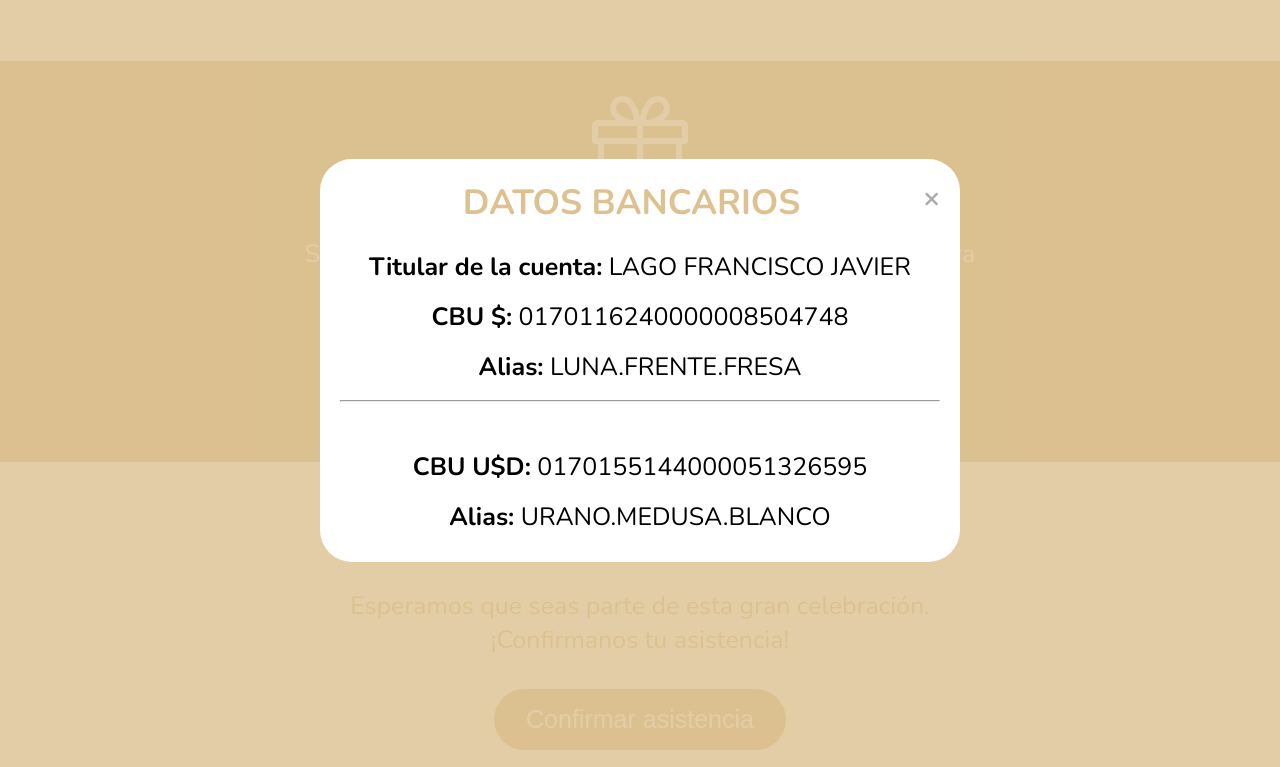
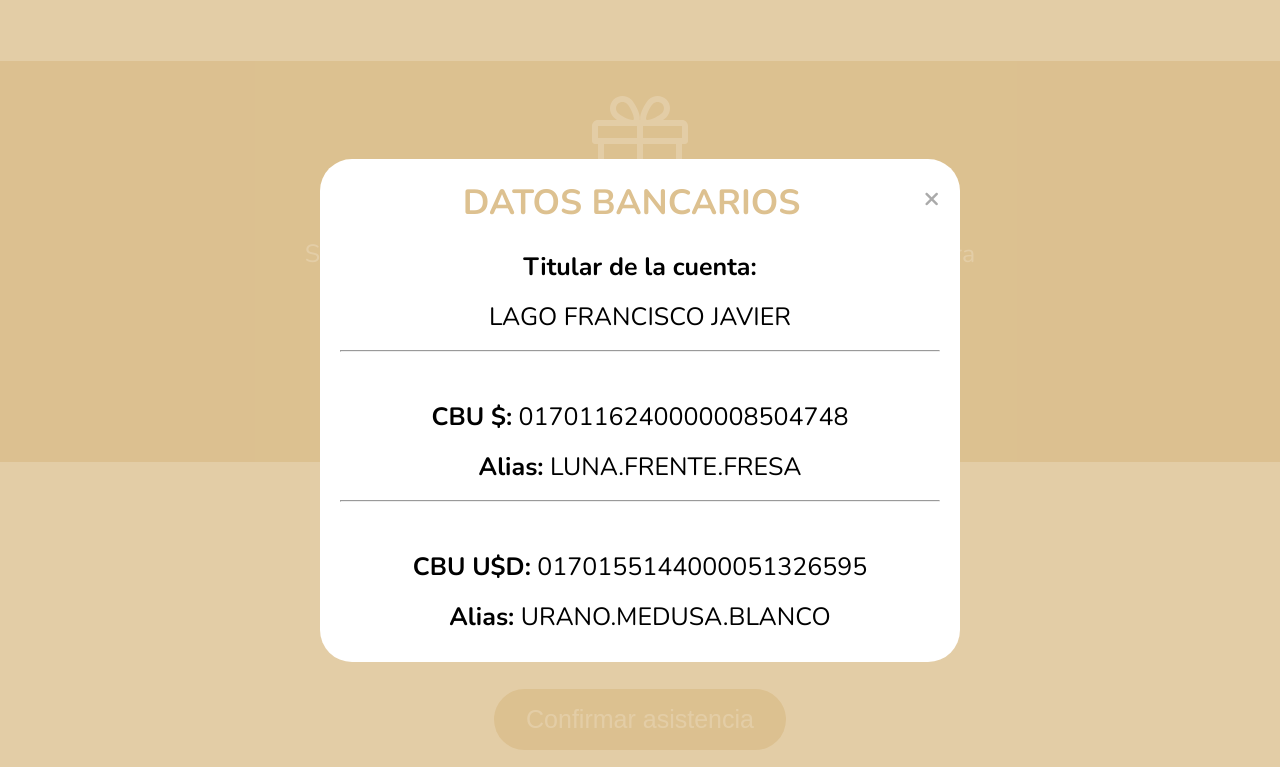
Before and after one commit to Mailen-Givre/FranyMaca, a plain HTML site: page index.html in a window 1280 px wide. Both pictures are taken after a click on the button "Ver datos bancarios". Shown: the part 3350-4117 px from the top of the page. Drawn offline with nearby package versions, Linux system fonts and the light colour scheme; a web font is replaced by a local one.

Commit message:
correccion de oopsie

```diff
--- a/css/style.css
+++ b/css/style.css
@@ -84,7 +84,7 @@ a{
 
 /* Imgs */
 .photoBackground{
-    background-image: url(../multimedia/2.jpg);
+    background-image: url(../multimedia/nosCasamosFoto2.jpg);
     background-repeat: no-repeat;
     background-size: 280%;
     background-position: 70% 70%;
@@ -295,7 +295,7 @@ a{
     border-radius: 2rem;
     margin: 35% auto;
     padding: 20px;
-    width: 80%;
+    width: 75%;
 }
 
 .modal-content p{
--- a/index.html
+++ b/index.html
@@ -83,7 +83,11 @@
             <span class="close">&times;</span>
             <h3 class="fuenteDorado">DATOS BANCARIOS</h3>
             <p class="fuenteNegra">
-                <b>Titular de la cuenta:</b> LAGO FRANCISCO JAVIER <br>
+                <b>Titular de la cuenta:</b> <br>
+                 LAGO FRANCISCO JAVIER <br>
+                 <hr>
+            </p>
+            <p class="fuenteNegra">
                 <b>CBU $:</b> 0170116240000008504748 <br>
                 <b>Alias:</b> LUNA.FRENTE.FRESA
                 <hr>
```
